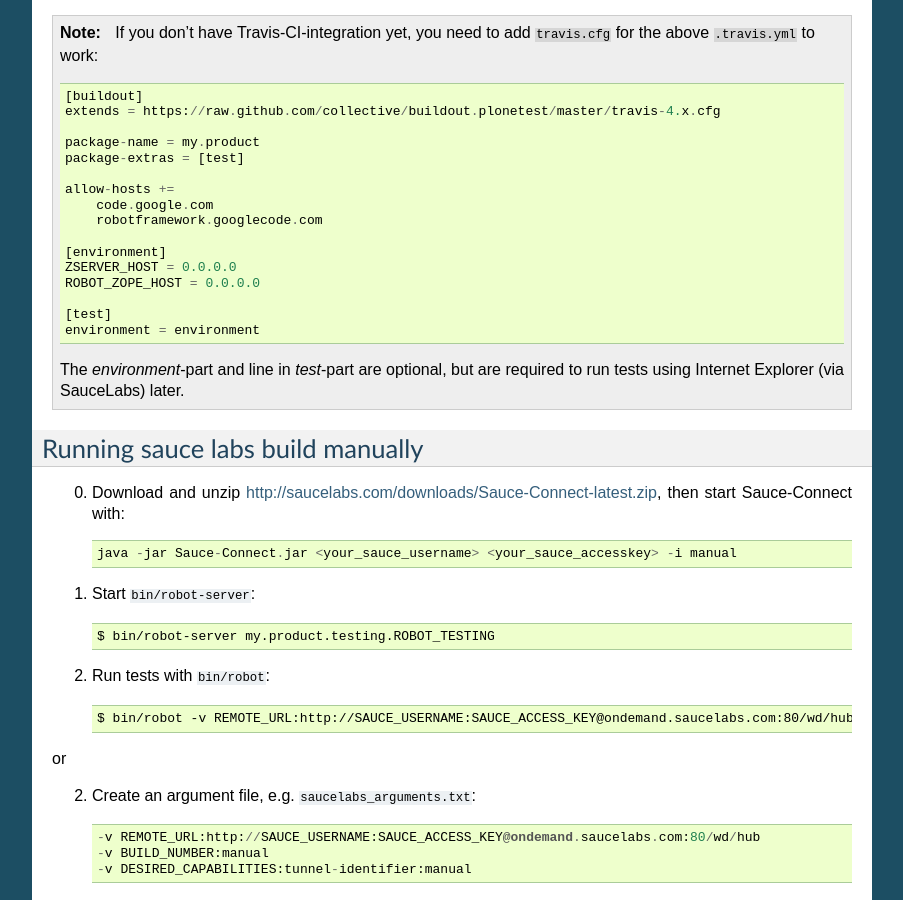
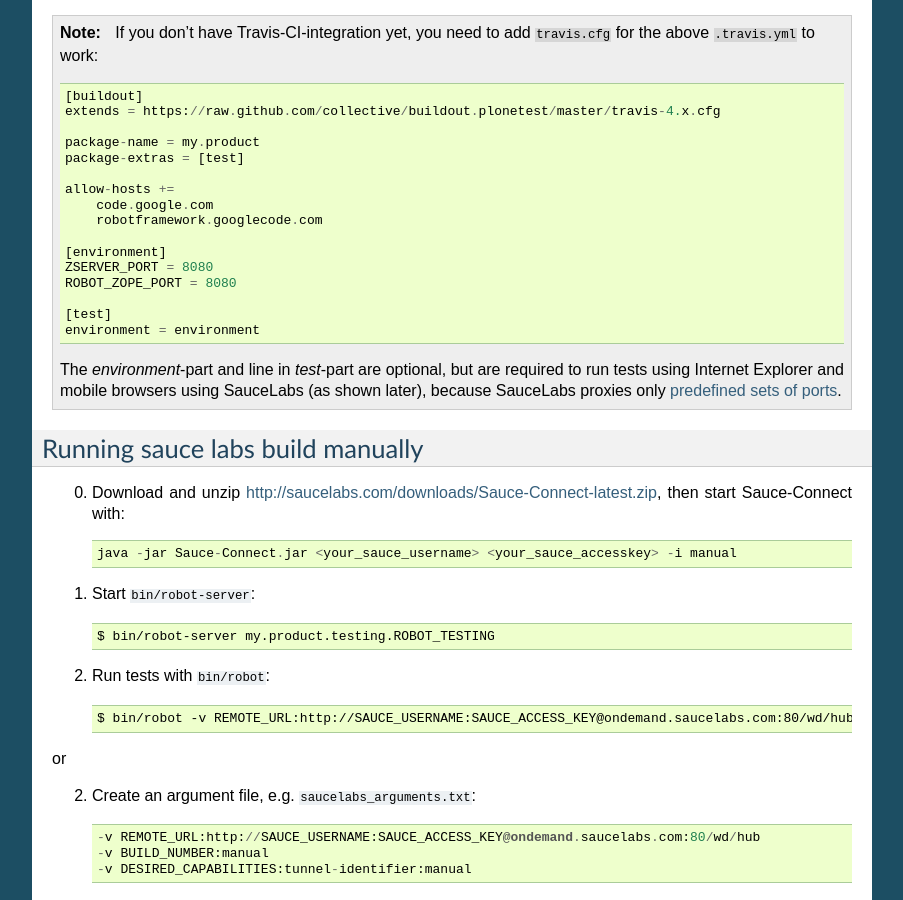
Before and after one commit to plone/plone.app.robotframework, a Sphinx documentation site: the page built from docs/source/happy.rst, in a window 1280 px wide and 900 px high, scrolled down 5794 px. Shown: the whole window, without its empty margins (198-1101 px from the left). Built offline with Sphinx 7.4.7, drawn with Linux system fonts in a browser that asks for light colours.

Commit message:
Fix SauceLabs environment directions

```diff
--- a/docs/source/happy.rst
+++ b/docs/source/happy.rst
@@ -366,14 +366,16 @@ Integrate with Sauce Labs
            robotframework.googlecode.com
 
        [environment]
-       ZSERVER_HOST = 0.0.0.0
-       ROBOT_ZOPE_HOST = 0.0.0.0
+       ZSERVER_PORT = 8080
+       ROBOT_ZOPE_PORT = 8080
 
        [test]
        environment = environment
 
-   The *environment*-part and line in *test*-part are optional, but are required to
-   run tests using Internet Explorer (via SauceLabs) later.
+   The *environment*-part and line in *test*-part are optional, but are
+   required to run tests using Internet Explorer and mobile browsers
+   using SauceLabs (as shown later), because SauceLabs proxies only
+   `predefined sets of ports <https://saucelabs.com/docs/connect#localhost>`_.
 
 
 Running sauce labs build manually
@@ -411,12 +413,12 @@ The most difficult part in writing robot tests with Selenium-keywords is to know
 the application you are testing: which link to click when and to which field to
 input test data.
 
-Robot Framework ships with a few selected standard libraries. One of them is the
-*Dialogs*-library, which provides a very useful keyword: *Pause execution*. By
-importing Dialogs-library (while developing the test) and adding the
-*Pause execution* keyword, you can pause the test at any point to make it
-possible to figure out what to do next. (Dialogs depend on
-`TkInter-library <http://wiki.python.org/moin/TkInter>`_.)
+Robot Framework ships with a few selected standard libraries. One of them is
+the *Dialogs*-library, which provides a very useful keyword: *Pause execution*.
+By importing Dialogs-library (while developing the test) and adding the *Pause
+execution* keyword, you can pause the test at any point to make it possible to
+figure out what to do next.
+(Dialogs depend on `TkInter-library <http://wiki.python.org/moin/TkInter>`_.)
 
 For example::
 
```
